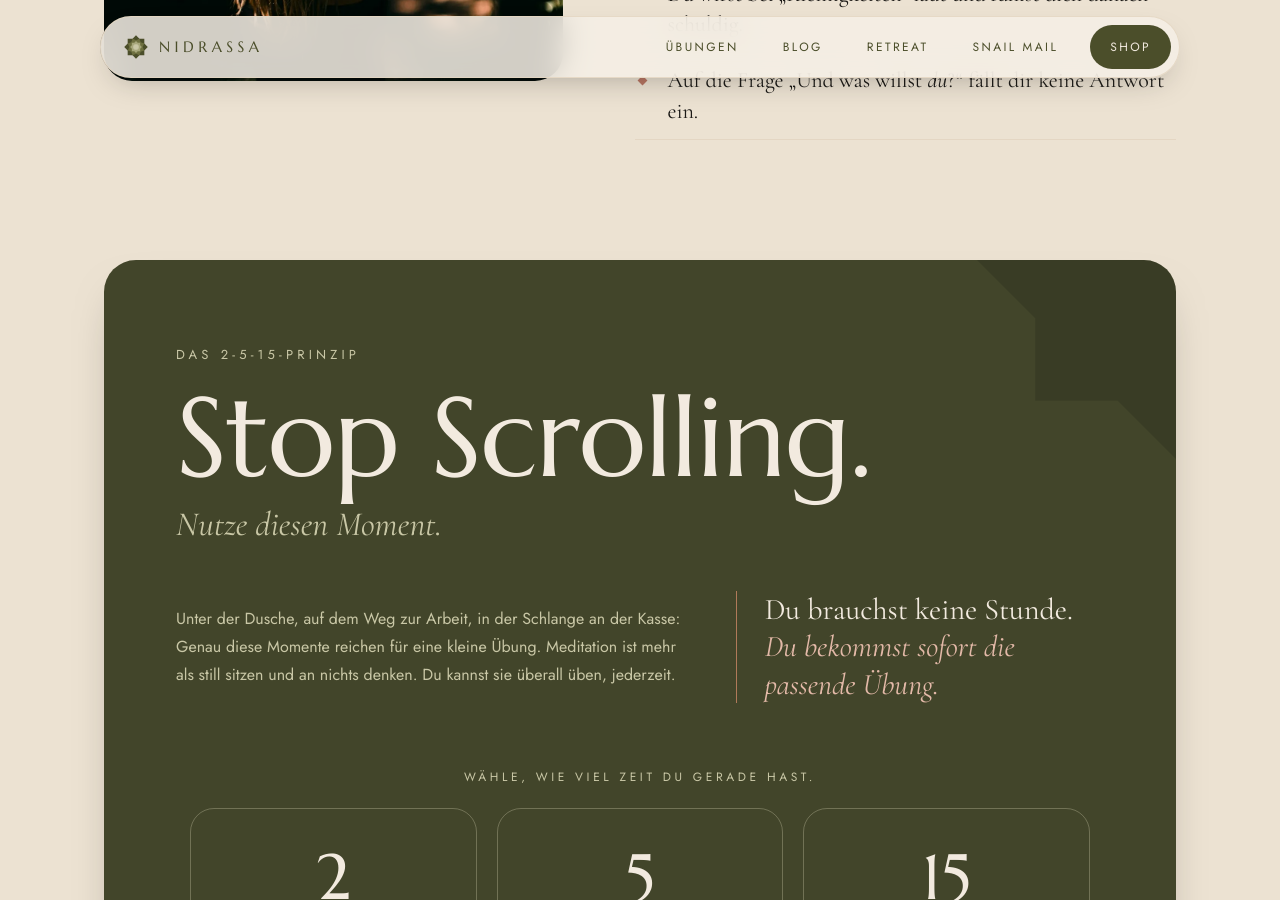
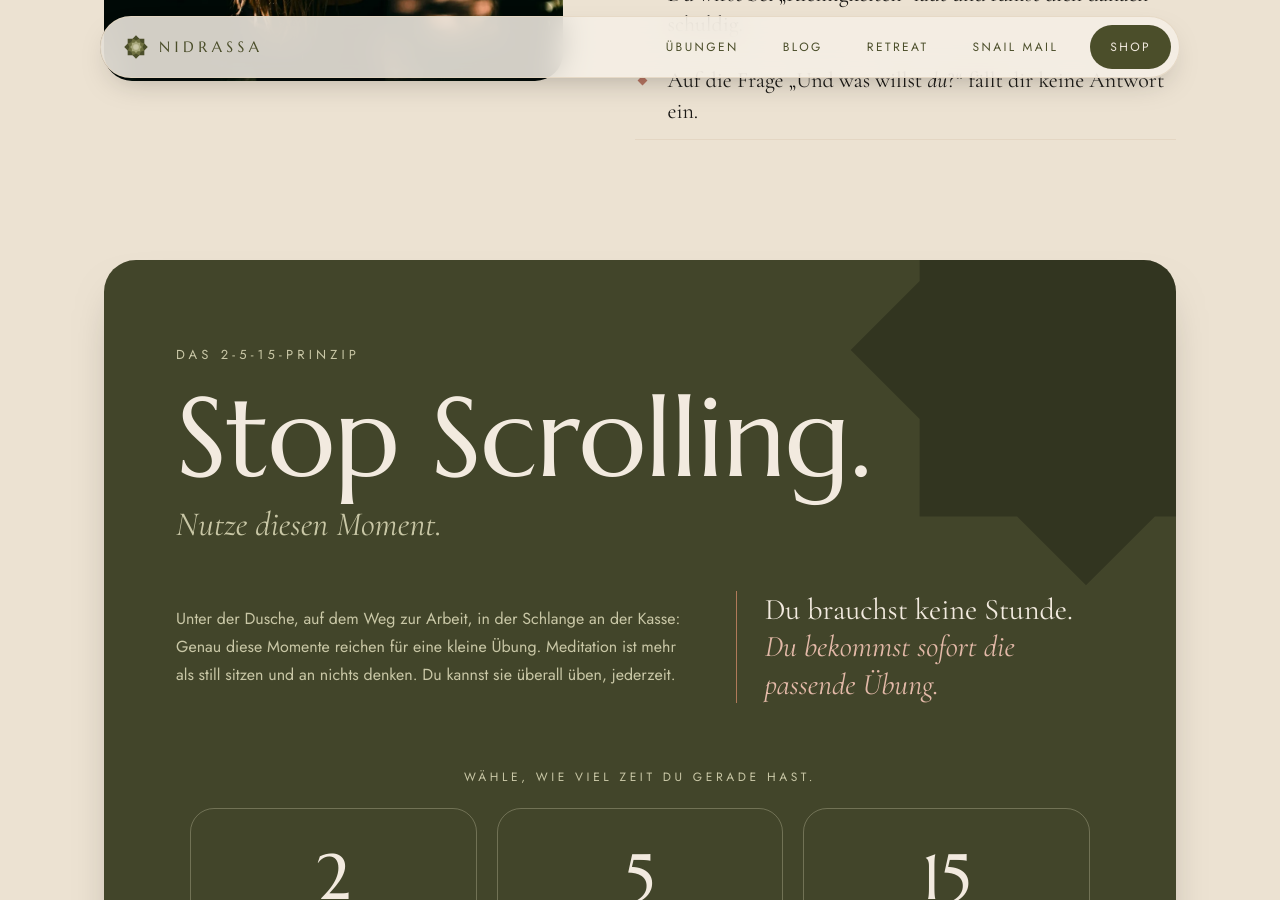
Before and after one commit to Alephantom/nidrassa, a Jekyll site: the page built from index.html, in a window 1280 px wide and 900 px high, scrolled down 1848 px. Built offline with Jekyll 4.4.1, drawn with Linux system fonts in a browser that asks for light colours.

Commit message:
Eckstern größer und sichtbarer; goldener Stern auch auf Desktop

```diff
--- a/assets/styles.css
+++ b/assets/styles.css
@@ -1154,10 +1154,14 @@
   .mx-star { order: 7; display: block; width: 18px; height: 18px; margin: 12px auto 0; fill: #C9A85C; color: #C9A85C; }
   .method .mx-link { order: 8; margin-top: 8px; }
 }
-@media (min-width: 901px) { .pick-top .when { display: none; } }
+@media (min-width: 901px) {
+  .pick-top .when { display: none; }
+  .mx-star { display: block; width: 20px; height: 20px; margin: 44px auto 0; fill: #C9A85C; color: #C9A85C; }
+  .method .mx-link { margin-top: 12px; }
+}
 
 /* quarter of the Nidrassa star as a soft shadow in the top-right corner */
 .method-card { position: relative; overflow: hidden; }
 .method-card > *:not(.mx-corner-star) { position: relative; z-index: 1; }
-.mx-corner-star { position: absolute; z-index: 0; width: 440px; height: 440px; top: -220px; right: -220px; --s1: rgba(0,0,0,.13); --s2: rgba(0,0,0,0); --s3: rgba(0,0,0,0); --s4: rgba(0,0,0,0); pointer-events: none; }
-@media (max-width: 900px) { .mx-corner-star { width: 260px; height: 260px; top: -130px; right: -130px; } }
+.mx-corner-star { position: absolute; z-index: 0; width: 520px; height: 520px; top: -170px; right: -170px; --s1: rgba(0,0,0,.24); --s2: rgba(0,0,0,0); --s3: rgba(0,0,0,0); --s4: rgba(0,0,0,0); pointer-events: none; }
+@media (max-width: 900px) { .mx-corner-star { width: 300px; height: 300px; top: -100px; right: -100px; } }
--- a/index.html
+++ b/index.html
@@ -65,7 +65,7 @@
       {%- comment -%} Practice data for the random picker in assets/site.js {%- endcomment -%}
       <script type="application/json" id="practice-data">{"formats": {{ site.data.formats | jsonify }}, "practices": {{ site.data.practices | jsonify }}}</script>
       <p class="mx-tagline mx-mobile">Eine kleine Pause. Mitten im Alltag.</p>
-      <svg class="mx-star mx-mobile" aria-hidden="true"><use href="#star"/></svg>
+      <svg class="mx-star" aria-hidden="true"><use href="#star"/></svg>
       <a class="mx-link" href="/uebungen/">Alle Übungen ansehen →</a>
     </div>
   </div>
```
